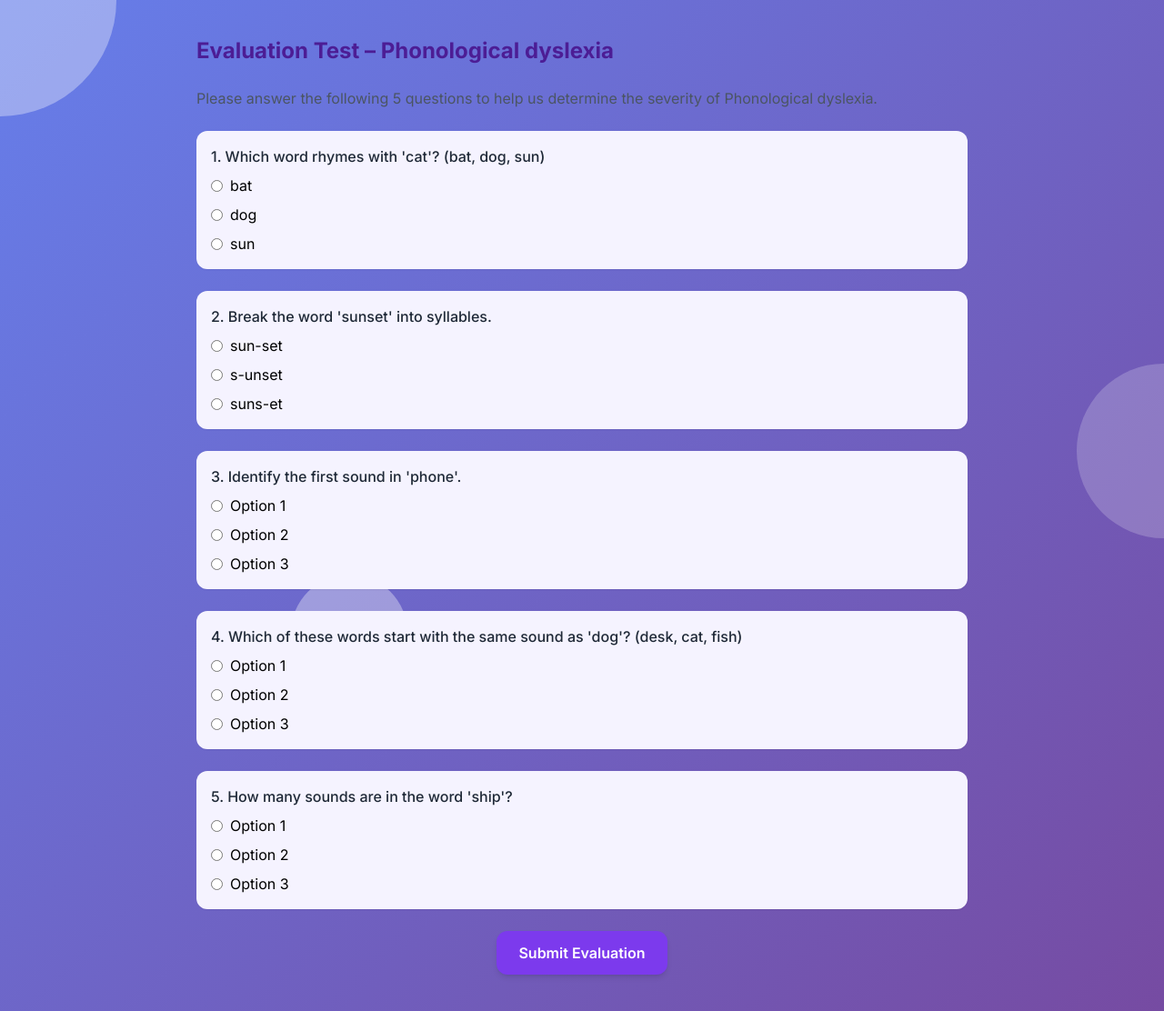
After one commit to Neodayo/2025-CP-DYSLEXIA-AID, a Django app: a page that uses dyslexiaaid/templates/Evaluation/static_evaluation.html in a window 1280 px wide. The commit adds this page. Shown: the whole page at 91% size. Run offline with Django 5.2, Linux system fonts and the light colour scheme; parts of the project's set-up code (start-up, migrations or seed data) failed here and were passed over; some libraries are stand-ins or nearby versions.

Commit message:
Initial Evaluation Test

```diff
--- a/dyslexiaaid/accounts/urls.py
+++ b/dyslexiaaid/accounts/urls.py
@@ -37,4 +37,8 @@ urlpatterns = [
     path('login/', auth_views.LoginView.as_view(template_name='registration/login.html'), name='login'),
 
      path("about/", views.about_us, name="about_us"),
+
+    path("select-type/<int:child_id>/", views.dyslexia_type_selection, name="dyslexia_type_selection"),
+    path("test/<str:dyslexia_type>/", views.evaluation_test, name="evaluation_test"),
+    # path("evaluation/result/<int:evaluation_id>/", views.evaluation_result, name="evaluation_result"),
 ]
--- a/dyslexiaaid/accounts/views.py
+++ b/dyslexiaaid/accounts/views.py
@@ -5,6 +5,7 @@ from django.http import HttpResponseForbidden
 from .forms import ParentRegisterForm, ChildRegisterForm, IndependentRegisterForm, DyslexiaTypeForm, ChildProfileEditForm
 from .forms import DyslexiaTypeForm
 from django.contrib import messages
+import time
 from .models import CustomUser, ChildProfile # <-- add this
 from django.shortcuts import get_object_or_404
 import joblib
@@ -149,12 +150,15 @@ def parent_dashboard(request):
     children = ChildProfile.objects.filter(parent=request.user)
     return render(request, "accounts/parent_dashboard.html", {"children": children})
 
-@login_required
 def child_dashboard(request, child_id):
     profile = get_object_or_404(ChildProfile, child_id=child_id)
 
     if request.user != profile.child and request.user != profile.parent:
         return HttpResponseForbidden("Not authorized.")
+
+    # ✅ Check if evaluation was completed (using session storage)
+    evaluation_completed = request.session.get('evaluation_completed', False)
+    dyslexia_type_evaluated = request.session.get('dyslexia_type_evaluated', '')
 
     # ✅ Use the assigned dyslexia type (post-diagnosed)
     assigned_type = profile.dyslexia_type
@@ -207,6 +211,8 @@ def child_dashboard(request, child_id):
         "progress_data": progress_data,
         "modules": modules,
         "lessons": lessons,
+        "evaluation_completed": evaluation_completed,  # NEW: Add evaluation status
+        "dyslexia_type_evaluated": dyslexia_type_evaluated,  # NEW: Add evaluated type
     })
 
 def landing_page(request):
@@ -231,6 +237,9 @@ def introduction(request, child_id):
 def dyslexia_type_selection(request, child_id):
     profile = get_object_or_404(ChildProfile, child_id=child_id)
 
+    # Store the child ID in session for later use in evaluation
+    request.session['current_child_id'] = child_id
+
     # Parent, child, or independent can assign
     if request.user != profile.child and request.user != getattr(profile, 'parent', None):
         return HttpResponseForbidden("Not authorized.")
@@ -249,13 +258,12 @@ def dyslexia_type_selection(request, child_id):
         if selected_type in dyslexia_types:
             profile.dyslexia_type = selected_type
             profile.save()
-            return redirect("child_home", child_id=profile.child.id)
+            return redirect("evaluation_test", dyslexia_type=selected_type)
 
     return render(request, "accounts/dyslexia_type_selection.html", {
         "child_profile": profile,
         "dyslexia_types": dyslexia_types
     })
-
 
 @login_required
 def child_home(request, child_id):
@@ -340,3 +348,92 @@ def get_user_features(user_id):
         "n_regress_trial": 15
     }])
     return df[["n_fix_trial", "mean_fix_dur_trial", "n_sacc_trial", "n_regress_trial"]].iloc[0].tolist()
+
+# --------------------------------------------------Evaluation Area ---------------------------------------------------
+
+def evaluation_test(request, dyslexia_type):
+    # Question bank
+    questions_bank = {
+        "Phonological dyslexia": [
+            "Which word rhymes with 'cat'? (bat, dog, sun)",
+            "Break the word 'sunset' into syllables.",
+            "Identify the first sound in 'phone'.",
+            "Which of these words start with the same sound as 'dog'? (desk, cat, fish)",
+            "How many sounds are in the word 'ship'?",
+        ],
+        "Surface dyslexia": [
+            "What word is this? (sight word: 'the')",
+            "Which of these words looks correct? (frend / friend)",
+            "Read this word without sounding it out: 'yacht'.",
+            "Which of these is a real word? (knight / nite)",
+            "Identify the irregular word: (said, bed, red)",
+        ],
+        "Visual dyslexia": [
+            "Which direction is the letter 'b' facing?",
+            "Do you see a difference between 'was' and 'saw'?",
+            "Identify the odd one out: (p q d b).",
+            "Trace this word visually: 'elephant'.",
+            "Which number is reversed? (3, Ɛ, 5)",
+        ],
+        "Rapid naming deficit": [
+            "Say the names of these pictures quickly (dog, sun, car, ball).",
+            "Which is faster: saying the alphabet or numbers?",
+            "Read this color as fast as you can: 'red'.",
+            "Name 5 fruits as quickly as possible.",
+            "Identify this letter instantly: 'M'.",
+        ],
+        "Developmental dyslexia": [
+            "Read the word: 'basket'.",
+            "Sound out this word: 'computer'.",
+            "What does the sentence mean: 'The dog chased the cat'?",
+            "Which word is easiest to read: (pen, apple, elephant)?",
+            "Arrange the letters to form a word: 'HAT'.",
+        ],
+        "Acquired dyslexia": [
+            "Read this word aloud: 'doctor'.",
+            "Match this picture 🐱 with the correct word (cat, dog, bat).",
+            "Which of these words is easier for you? (book / bicycle)",
+            "Read this short sentence: 'I am happy'.",
+            "Point to the correct word: (tree, free, three).",
+        ],
+    }
+
+    # Grab the correct set of questions for the chosen type
+    questions = questions_bank.get(dyslexia_type, [])
+
+# Handle form submission
+    if request.method == "POST":
+        # Store evaluation completion in session
+        request.session['evaluation_completed'] = True
+        request.session['dyslexia_type_evaluated'] = dyslexia_type
+        request.session['evaluation_timestamp'] = str(time.time())
+
+        # Get the correct child ID
+        try:
+            # If the current user is a child/independent, use their own ID
+            if request.user.role in ["CHILD", "INDEPENDENT"]:
+                child_id = request.user.id
+            else:
+                # If the current user is a parent, get the child ID from session
+                child_id = request.session.get('current_child_id')
+                if not child_id:
+                    # Fallback: try to find the first child of the parent
+                    child_profile = ChildProfile.objects.filter(parent=request.user).first()
+                    if child_profile:
+                        child_id = child_profile.child.id
+                    else:
+                        # If no children found, redirect to parent dashboard
+                        return redirect("parent_dashboard")
+        except:
+            # If all else fails, redirect to login redirect page
+            return redirect("login_redirect")
+
+        # Redirect to child dashboard
+        return redirect("child_dashboard", child_id=child_id)
+
+    # Handle GET request (display form)
+    context = {
+        "dyslexia_type": dyslexia_type,
+        "questions": questions,
+    }
+    return render(request, "evaluation/static_evaluation.html", context)
--- /dev/null
+++ b/dyslexiaaid/templates/Evaluation/static_evaluation.html
@@ -0,0 +1,65 @@
+{% extends "base.html" %}
+{% block content %}
+<div class="relative z-10 max-w-4xl mx-auto p-6">
+  <h2 class="text-2xl font-bold text-violet-900 mb-6">
+    Evaluation Test – {{ dyslexia_type }}
+  </h2>
+  <p class="text-gray-600 mb-6">
+    Please answer the following {{ questions|length }} questions to help us determine the severity of {{ dyslexia_type }}.
+  </p>
+
+  <form method="POST" class="space-y-6">
+    {% csrf_token %}
+
+    <!-- Loop questions dynamically -->
+    {% for question in questions %}
+    <div class="p-4 bg-violet-50 rounded-xl shadow-sm">
+      <p class="font-medium text-gray-800 mb-2">{{ forloop.counter }}. {{ question }}</p>
+      <div class="space-y-2">
+        <!-- Add options based on question type -->
+        {% if "rhymes" in question|lower %}
+        <label class="flex items-center">
+          <input type="radio" name="q{{ forloop.counter }}" value="bat" class="mr-2"> bat
+        </label>
+        <label class="flex items-center">
+          <input type="radio" name="q{{ forloop.counter }}" value="dog" class="mr-2"> dog
+        </label>
+        <label class="flex items-center">
+          <input type="radio" name="q{{ forloop.counter }}" value="sun" class="mr-2"> sun
+        </label>
+        {% elif "syllables" in question|lower %}
+        <label class="flex items-center">
+          <input type="radio" name="q{{ forloop.counter }}" value="sun-set" class="mr-2"> sun-set
+        </label>
+        <label class="flex items-center">
+          <input type="radio" name="q{{ forloop.counter }}" value="s-unset" class="mr-2"> s-unset
+        </label>
+        <label class="flex items-center">
+          <input type="radio" name="q{{ forloop.counter }}" value="suns-et" class="mr-2"> suns-et
+        </label>
+        {% else %}
+        <!-- Default options -->
+        <label class="flex items-center">
+          <input type="radio" name="q{{ forloop.counter }}" value="option1" class="mr-2"> Option 1
+        </label>
+        <label class="flex items-center">
+          <input type="radio" name="q{{ forloop.counter }}" value="option2" class="mr-2"> Option 2
+        </label>
+        <label class="flex items-center">
+          <input type="radio" name="q{{ forloop.counter }}" value="option3" class="mr-2"> Option 3
+        </label>
+        {% endif %}
+      </div>
+    </div>
+    {% endfor %}
+
+    <!-- Submit Button -->
+    <div class="text-center mt-8">
+      <button type="submit"
+        class="px-6 py-3 bg-violet-600 text-white font-semibold rounded-xl shadow-md hover:bg-violet-700 transition">
+        Submit Evaluation
+      </button>
+    </div>
+  </form>
+</div>
+{% endblock %}
```
Also changed, not shown: dyslexiaaid/templates/accounts/base_child.html (+129 -1 lines), dyslexiaaid/db.sqlite3.
